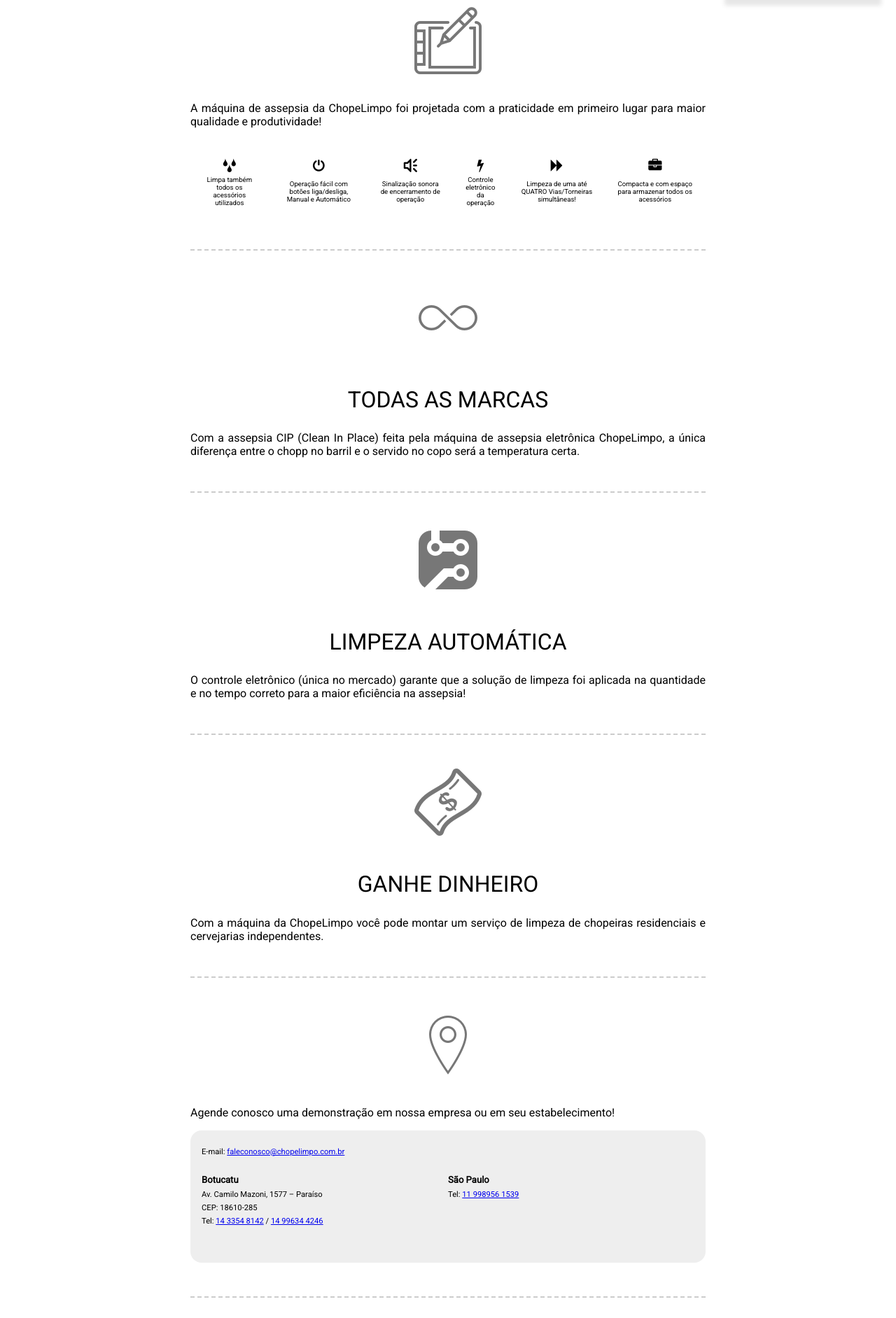
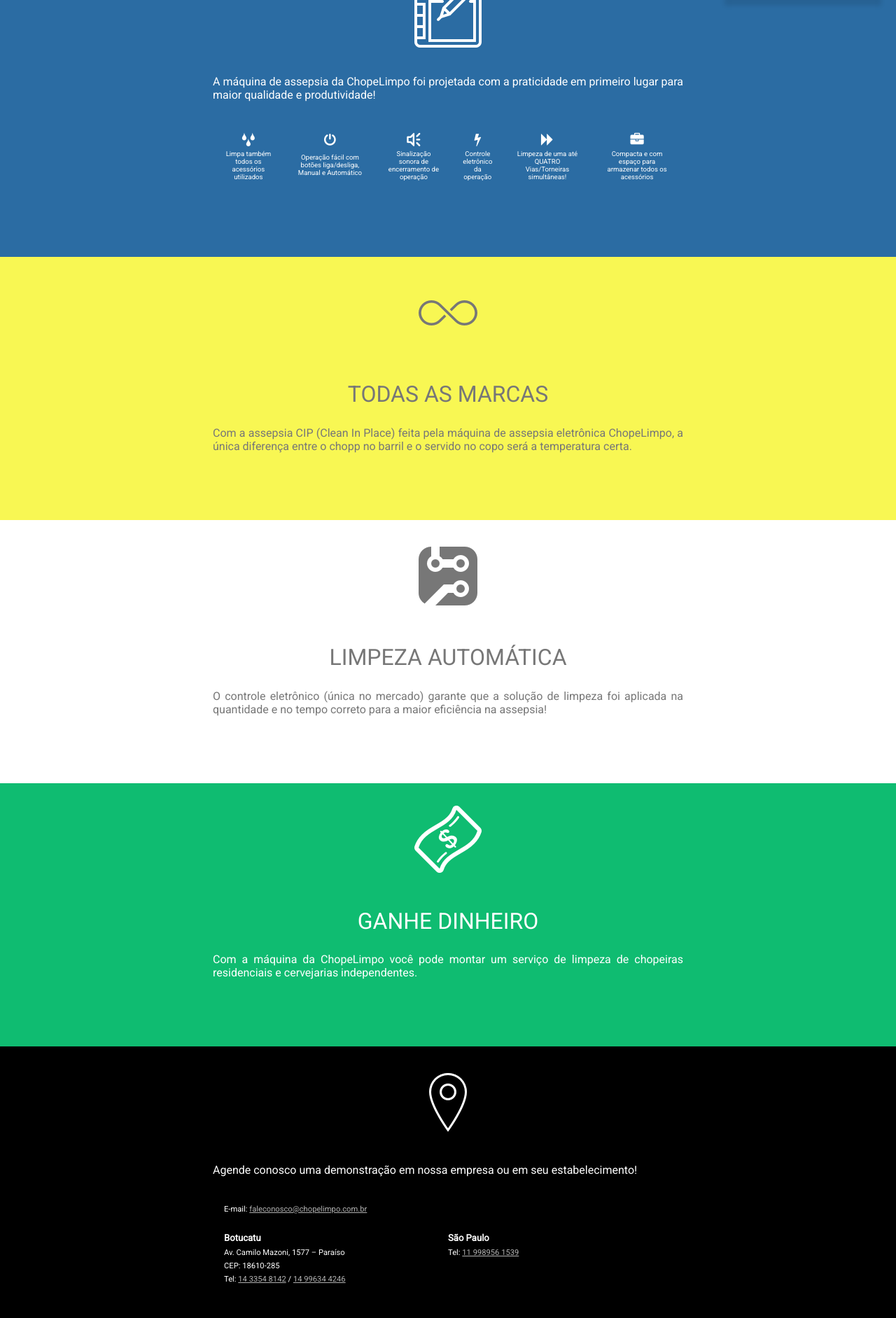
Before and after one commit to codexico/chopelimpo_site, a plain HTML site: page index.html in a window 1280 px wide. Shown: the part 537-2420 px from the top of the page at 70% size. Drawn offline with Linux system fonts and the light colour scheme.

Commit message:
Add colors to features

```diff
--- a/css/style.css
+++ b/css/style.css
@@ -4,22 +4,28 @@
 html {
     font-family: 'Roboto', 'Helvetica Neue', Helvetica, Arial, sans-serif;
 }
+body {
+    color: #777;
+}
+a {
+    color: #b0b0b0;
+}
 .logo {
     padding: 4px 8px;
 }
 .logo-img {
     width: 33%;
+    min-width: 6rem;
     max-width: 223px;
-    min-width: 6rem;
 }
 .hero {
     margin: 0;
-    padding: 2rem 3rem;
+    padding: 3rem 3rem 4rem;
 
     text-align: center;
 
     color: #fff;
-    background-color: #8BC34A;
+    background-color: #F1D744;
 
     font-size: 1rem;
 }
@@ -29,11 +35,11 @@ html {
 }
 
 .warning {
-    margin: 1rem 1.3rem 3rem 1rem;
     padding: 1rem 2rem 1rem 2rem;
+
     color: white;
     background-color: rgba(255, 0, 0, 0.75);
-    box-shadow: 0.7rem 0.7rem 0.4rem 0 rgba(0, 0, 0, 0.1);
+
     font-size: 0.7rem;
 }
 .warning em {
@@ -42,12 +48,11 @@ html {
 }
 
 .feature {
-    margin: 2rem 2rem 3rem;
-    padding-bottom: 2rem;
-
     text-align: justify;
-
-    border-bottom: 2px #ccc dashed;
+}
+.feature-content {
+    padding: 2rem 2rem 5rem 2rem;
+    /*border-bottom: 2px #ccc dashed;*/
 }
 .feature-icon {
     text-align: center;
@@ -62,6 +67,34 @@ html {
 
     font-size: 2rem;
     font-weight: lighter;
+}
+
+.feature--design {
+    color: #fff;
+    background-color: rgb(43, 108, 163);
+}
+.feature-icon--design {
+    color: #fff;
+}
+
+.feature--brands {
+    background-color: #F8F753;
+}
+
+.feature--money {
+    color: #fff;
+    background-color: #0fbc71;
+}
+.feature-icon--money {
+    color: #fff;
+}
+
+.feature--contact {
+    color: #fff;
+    background-color: #000;
+}
+.feature-icon--contact {
+    color: #fff;
 }
 
 .attribute {
@@ -86,8 +119,10 @@ html {
 .postal_adress {
     margin-bottom: 1rem;
     padding: 1rem 1rem 1rem 1rem;
+
     border-radius: 1rem;
-    background-color: #eee;
+    /*background-color: #eee;*/
+
     font-size: 0.7rem;
     line-height: 0.5rem;
 }
@@ -96,14 +131,15 @@ html {
 }
 
 @media screen and (min-width: 50em) {
-    .feature {
+    .feature-content {
+        max-width: 46em;
+        margin-right: auto;
         margin-left: auto;
-        margin-right: auto;
-        max-width: 46em;
     }
     .hero {
-        margin-bottom: 6rem;
+        /*margin-bottom: 6rem;*/
         padding: 7% 33% 9%;
+
         font-size: 1.3rem;
         line-height: 1.5;
     }
@@ -111,9 +147,13 @@ html {
         position: absolute;
         top: 23rem;
         right: 2rem;
+
         width: 14rem;
         margin: 0;
         padding: 0.4rem 0.9rem 0.4rem 1.4rem;
+
+        box-shadow: 0.7rem 0.7rem 0.4rem 0 rgba(0, 0, 0, 0.1);
+
         font-size: 0.6rem;
     }
     .attributes {
@@ -121,14 +161,17 @@ html {
     }
     .attribute {
         flex-direction: column;
+
         text-align: center;
     }
     .attribute-text {
+        margin: auto 1rem;
+
         font-size: 0.6rem;
-        margin: auto 1rem;
     }
     .postal_adress-locations {
         display: flex;
+
         align-content: stretch;
     }
     .postal_adress-location {
--- a/index.html
+++ b/index.html
@@ -33,11 +33,12 @@
     </p>
   </div><!-- .feature -->
 
-  <div class="feature">
+  <div class="feature feature--design">
+    <div class="feature-content">
       <h2 class="feature-title">
         Desing moderno
       </h2>
-    <div class="feature-icon">
+      <div class="feature-icon feature-icon--design">
         <div class="icon icon-design-graphic-tablet-streamline-tablet"></div>
       </div>
       <p>
@@ -85,9 +86,11 @@
 
       </div><!-- .attribute -->
 
-  </div><!-- .feature -->
+    </div><!-- .feature-content -->
+  </div><!-- .feature design -->
 
-  <div class="feature">
+  <div class="feature feature--brands">
+    <div class="feature-content">
     <div class="feature-icon">
       <div class="icon icon-ios-infinite-outline"></div>
     </div>
@@ -97,9 +100,11 @@
       eletrônica ChopeLimpo, a única diferença entre o chopp no barril e o
       servido no copo será a temperatura certa.
     </p>
+  </div><!-- .feature-content -->
   </div><!-- .feature -->
 
   <div class="feature">
+    <div class="feature-content">
     <div class="feature-icon">
       <div class="icon icon-circuit-board"></div>
     </div>
@@ -109,10 +114,12 @@
       limpeza foi aplicada na quantidade e no tempo correto para a maior
       eficiência na assepsia!
     </p>
+  </div><!-- .feature-content -->
   </div><!-- .feature -->
 
-  <div class="feature">
-    <div class="feature-icon">
+  <div class="feature feature--money">
+    <div class="feature-content">
+      <div class="feature-icon feature-icon--money">
         <div class="icon icon-banknote"></div>
       </div>
       <h2 class="feature-title">Ganhe dinheiro</h2>
@@ -120,10 +127,13 @@
         Com a máquina da ChopeLimpo você pode montar um serviço de limpeza de
         chopeiras residenciais e cervejarias independentes.
       </p>
-  </div><!-- .feature -->
+    </div><!-- .feature-content -->
+  </div><!-- .feature money -->
 
-  <div class="feature contact">
-    <div class="feature-icon">
+
+  <div class="feature feature--contact">
+    <div class="feature-content">
+    <div class="feature-icon feature-icon--contact">
       <div class="icon icon-ios-location-outline"></div>
     </div>
 
@@ -165,6 +175,7 @@
 
 
     </div><!-- itemtype=store -->
+  </div><!-- .feature-content -->
   </div><!-- .feature.contact -->
 
 </body>
```
Lines whose indentation alone changed are shown as unchanged.
